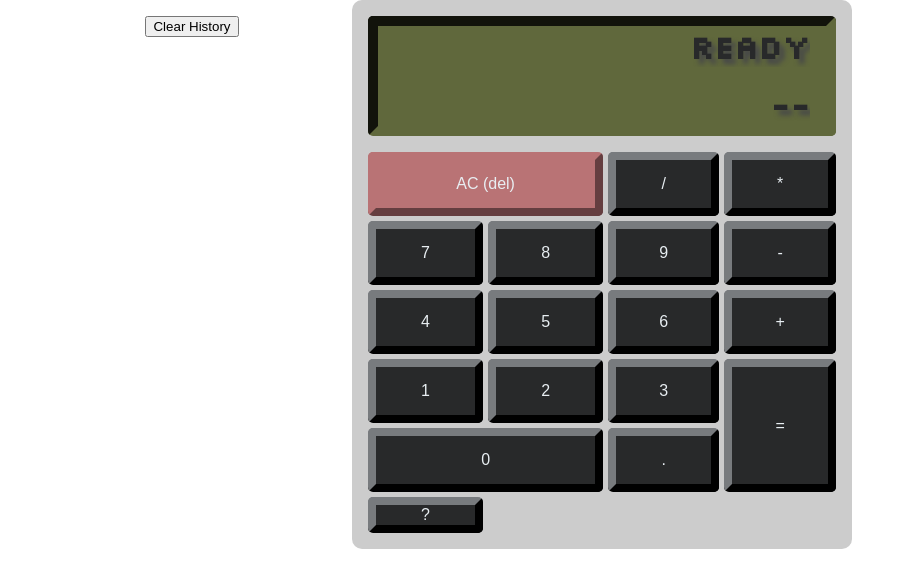
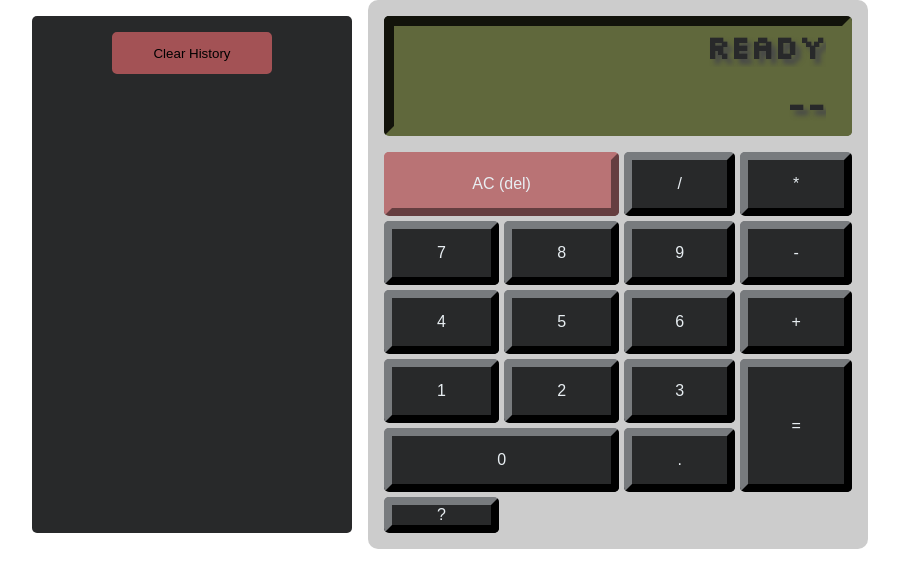
Before and after one commit to nic-vo/nv-portfolio, a Next.js app: page /fcc/ex-calculator in a window 1280 px wide. Shown: the top 588 px of the page, without its empty margins (198-1097 px from the left). Built offline with nearby package versions, Linux system fonts and the light colour scheme.

Commit message:
Refine history styling
Now has background
Historyitem adds spaces to operators in input string
border indicates which item belongs to which button

```diff
--- a/components/fcc/calculator/History/History.js
+++ b/components/fcc/calculator/History/History.js
@@ -1,5 +1,5 @@
 import React from 'react';
-import { FaArrowRight } from 'react-icons/fa';
+import { FaUndoAlt } from 'react-icons/fa';
 
 import histStyles from './History.module.css';
 
@@ -11,12 +11,12 @@ const History = ({
 }) => {
 	return (
 		<div className={histStyles.history}>
-			<button onClick={clearHistory}>Clear History</button>
+			<button className={histStyles.clearhistory} onClick={clearHistory}>Clear History</button>
 			{history.map((item, index) => {
 				return (
 					<div className={histStyles.historyitem} key={`his-${index}`}>
-						<p>{item[0]} = {item[1]}</p>
-						<button value={item[1]} onClick={pickHistory} disabled={!oldAllowed}>Enter</button>
+						<p>{item[0].replaceAll(/([+*/]|(?<![+*/\-])-)/g, " $1 ")} = {item[1]}</p>
+						<button value={item[1]} onClick={pickHistory} disabled={!oldAllowed}><FaUndoAlt /></button>
 					</div>)
 			})}
 		</div >
--- a/components/fcc/calculator/History/History.module.css
+++ b/components/fcc/calculator/History/History.module.css
@@ -3,8 +3,12 @@
 	display: flex;
 	flex-direction: column;
 	align-items: center;
+	width: 100%;
+	min-height: 30vh;
 	padding: 2vh;
-	width: 100%;
+	margin: 2vh;
+	border-radius: 5px;
+	background-color: #28292A;
 }
 
 @media (min-aspect-ratio: 3/4) {
@@ -19,19 +23,44 @@
 	align-items: center;
 	justify-content: flex-end;
 	width: 100%;
-	border-bottom: 2px solid #E8EEF2;
 }
 
 .historyitem p {
 	display: block;
 	padding: 0.5rem;
+	padding-right: 1rem;
 	width: 80%;
 	text-align: right;
 	white-space: nowrap;
 	overflow-x: auto;
 	scrollbar-width: thin;
+	border-right: 2px solid #E8EEF2;
 }
 
 .historyitem button {
+	cursor: pointer;
+	display: flex;
+	flex-direction: row;
+	font-size: 1rem;
 	margin-left: 1rem;
+	padding: 0.5rem;
+	align-items: center;
 }
+
+.clearhistory {
+	cursor: pointer;
+	display: flex;
+	flex-direction: row;
+	align-items: center;
+	justify-content: center;
+	background-color: #A35255;
+	height: 2rem;
+	width: 10rem;
+	padding: 1rem;
+	border-radius: 5px;
+	border: 5px solid #A35255;
+}
+
+.clearhistory:hover {
+	border: 5px outset #A35255
+}
```
